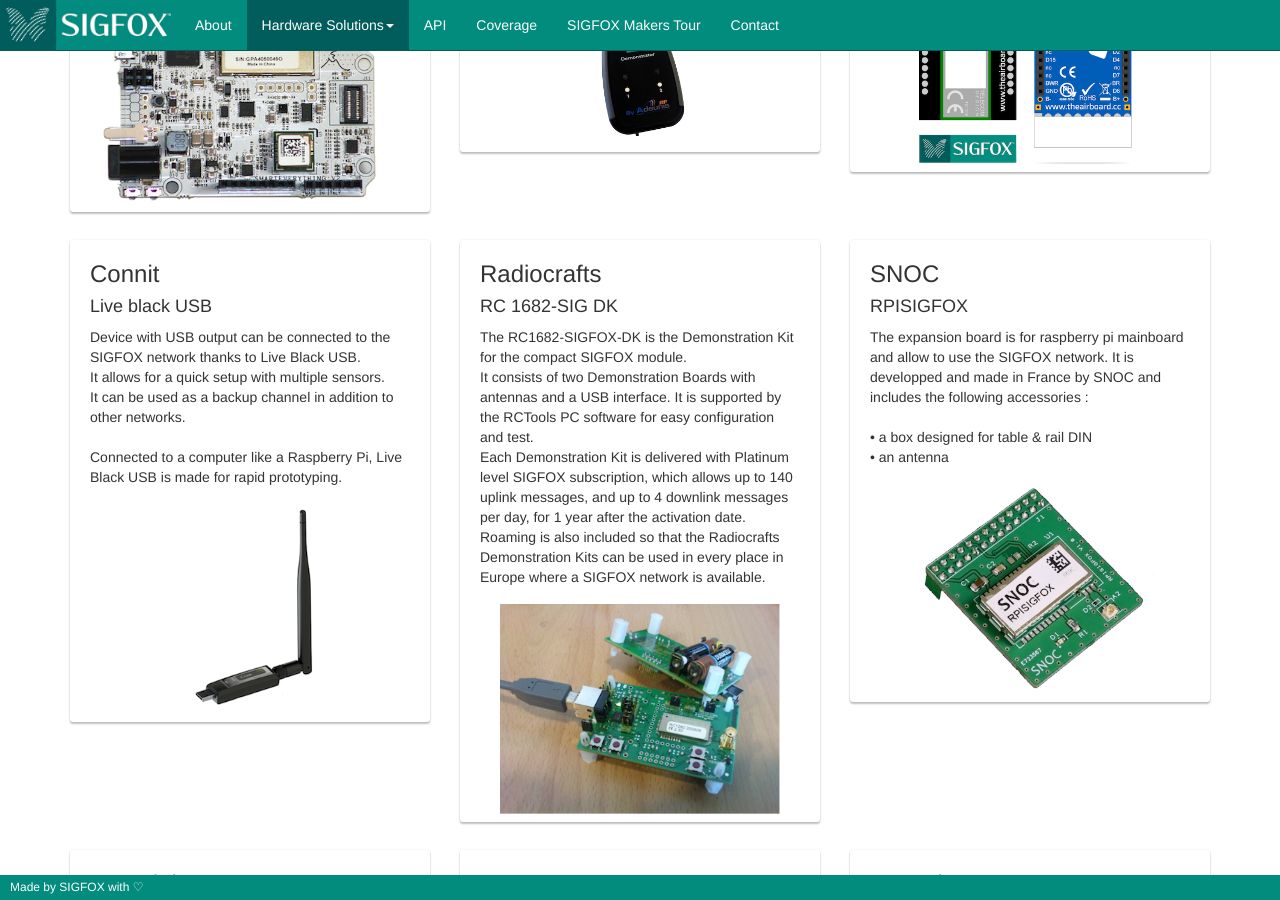
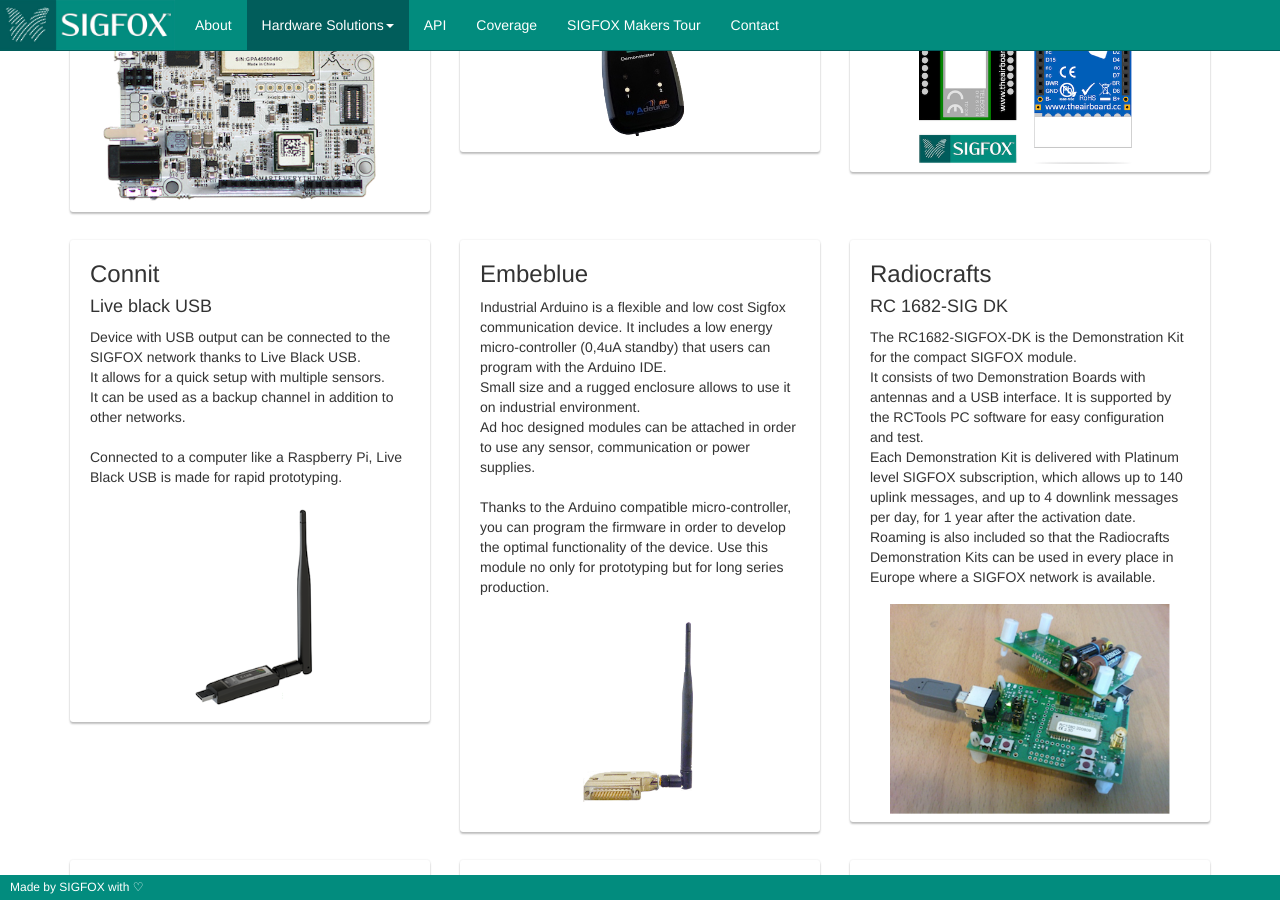
Before and after one commit to sigfox/makers.sigfox.com, a Jekyll site: the page built from index.html, in a window 1280 px wide and 900 px high, scrolled down 5170 px. Built offline with Jekyll 4.4.1, drawn with Linux system fonts in a browser that asks for light colours.

Commit message:
Add Embeblue as a dev kit

```diff
--- a/_data/hardware.yml
+++ b/_data/hardware.yml
@@ -130,3 +130,8 @@
           - name: The AirBoard
             img: airboard.png
             desc: The AirBoard is a wireless, modular and ultra low-power prototyping platform for the Internet of Things, designed to explore, hack and deploy your killer idea out in the field.<br /><br />Forget about your sensors with the built-in battery and Power Management System.<br />The AirBoard is designed for ultra low-power applications, yet capable to drive long range wireless shields.<br />It offers an ultra-low power sleep mode with switchable radio for most efficient communication strategy.
+      - name: Embeblue
+        solutions:
+          - name:
+            img: embeblue.png
+            desc: Industrial Arduino is a flexible and low cost Sigfox communication device. It includes a low energy micro-controller (0,4uA standby)  that users can program with the Arduino IDE.<br />Small size and a rugged enclosure allows to use it on industrial environment. <br />Ad hoc designed modules can be attached in order to use any sensor, communication or power supplies.<br /><br />Thanks to the Arduino compatible micro-controller, you can program the firmware in order to develop the optimal functionality of the device. Use this module no only for prototyping but for long series production.
```
Also changed, not shown: img/hw/embeblue.png (added).
